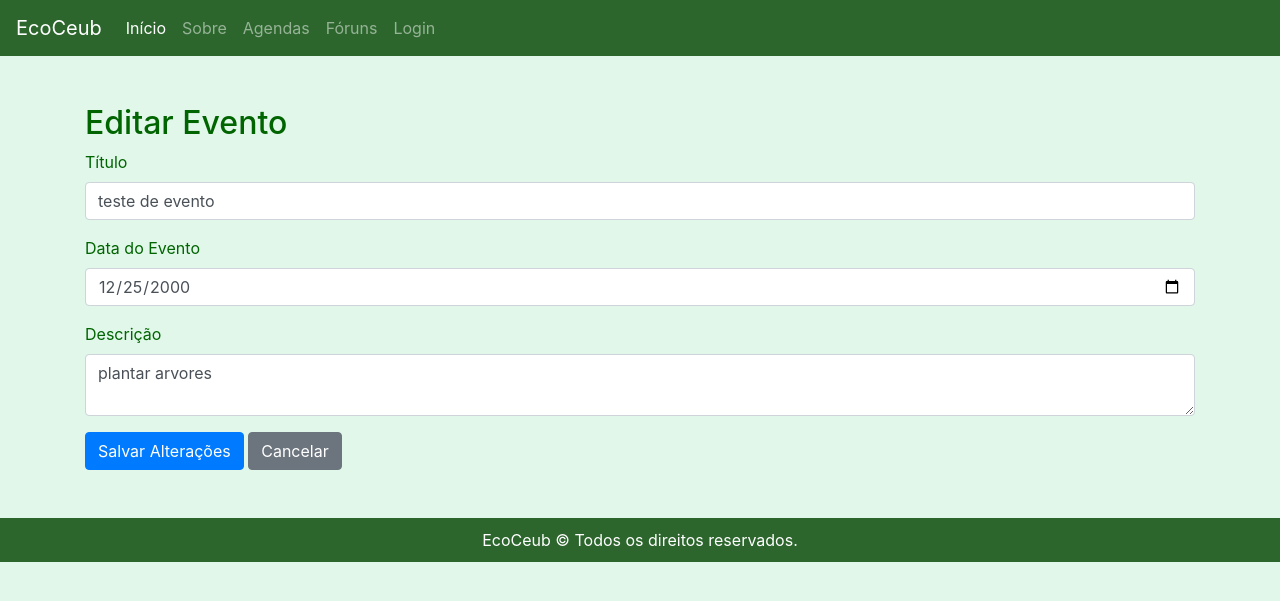
After one commit to HEllanlins/BackEnd, a Flask app: page /editar_evento/1 in a window 1280 px wide. The commit adds this page. Shown: the top 601 px of the page. Run offline with Flask 3, Linux system fonts and the light colour scheme; some libraries are stand-ins or nearby versions.

Commit message:
alterações

```diff
--- a/app.py
+++ b/app.py
@@ -111,6 +111,64 @@ def eventos():
 
     return render_template('eventos.html', eventos=eventos)
 
+# Rota para editar um evento
+@app.route('/editar_evento/<int:evento_id>', methods=['GET', 'POST'])
+def editar_evento(evento_id):
+    evento = Evento.query.get_or_404(evento_id)
+
+    if request.method == 'POST':
+        # Debugging: Imprimir o que está sendo enviado no formulário
+        print(request.form)
+
+        # Atualizando os dados do evento
+        evento.titulo = request.form.get('titulo')
+
+        # Convertendo a string de data para um objeto datetime
+        data_evento_str = request.form.get('data_evento')
+        if data_evento_str:
+            evento.data_evento = datetime.strptime(data_evento_str, '%Y-%m-%d')
+
+        evento.descricao = request.form.get('descricao')
+
+        # Tentativa de commit das mudanças
+        try:
+            print("Título:", evento.titulo)
+            print("Data do Evento:", evento.data_evento)
+            print("Descrição:", evento.descricao)
+            db.session.commit()
+            flash('Evento atualizado com sucesso!', 'success')
+            return redirect(url_for('agendas'))
+        except Exception as e:
+            db.session.rollback()  # Reverte a sessão em caso de erro
+            flash('Ocorreu um erro ao atualizar o evento: {}'.format(e), 'danger')
+            return redirect(url_for('agendas'))
+
+    return render_template('editar_evento.html', evento=evento)
+
+# Rota para excluir um evento
+@app.route('/excluir_evento/<int:evento_id>', methods=['POST'])
+@login_required
+def excluir_evento(evento_id):
+    # Buscar o evento pelo ID
+    evento = Evento.query.get_or_404(evento_id)
+
+    # Verificar se o evento pertence ao usuário logado
+    if evento.usuario_id == current_user.id:
+        try:
+            # Excluir o evento
+            db.session.delete(evento)
+            db.session.commit()
+            flash('Evento excluído com sucesso!', 'success')
+        except Exception as e:
+            db.session.rollback()  # Reverte a sessão em caso de erro
+            flash(f'Ocorreu um erro ao excluir o evento: {e}', 'danger')
+    else:
+        flash('Você não tem permissão para excluir este evento.', 'danger')
+
+    # Redirecionar para a agenda
+    return redirect(url_for('agendas'))
+
+# Rota da agenda
 @app.route('/agenda')
 def agendas():
     # Obter a data atual para filtrar os eventos
--- a/templates/agenda.html
+++ b/templates/agenda.html
@@ -13,6 +13,11 @@ agenda.html
             <li class="list-group-item">
                 <strong>{{ evento.titulo }}</strong> - {{ evento.data_evento.strftime('%d/%m/%Y') }}
                 <p>{{ evento.descricao }}</p>
+                <a href="{{ url_for('editar_evento', evento_id=evento.id) }}" class="btn btn-warning btn-sm">Editar</a>
+                <!-- Botão para excluir evento -->
+                <form action="{{ url_for('excluir_evento', evento_id=evento.id) }}" method="POST" style="display: inline-block;">
+                    <button type="submit" class="btn btn-danger btn-sm" onclick="return confirm('Tem certeza de que deseja excluir este evento?')">Excluir</button>
+                </form>
             </li>
         {% else %}
             <li class="list-group-item">Nenhum evento futuro encontrado.</li>
--- /dev/null
+++ b/templates/editar_evento.html
@@ -0,0 +1,23 @@
+{% extends "base.html" %}
+
+{% block content %}
+<div class="container mt-5">
+    <h2>Editar Evento</h2>
+    <form method="POST">
+        <div class="form-group">
+            <label for="titulo">Título</label>
+            <input type="text" class="form-control" id="titulo" name="titulo" value="{{ evento.titulo }}" required>
+        </div>
+        <div class="form-group">
+            <label for="data_evento">Data do Evento</label>
+            <input type="date" class="form-control" id="data_evento" name="data_evento" value="{{ evento.data_evento.strftime('%Y-%m-%d') }}" required>
+        </div>
+        <div class="form-group">
+            <label for="descricao">Descrição</label>
+            <textarea class="form-control" id="descricao" name="descricao" required>{{ evento.descricao }}</textarea>
+        </div>
+        <button type="submit" class="btn btn-primary">Salvar Alterações</button>
+        <a href="{{ url_for('agendas') }}" class="btn btn-secondary">Cancelar</a>
+    </form>
+</div>
+{% endblock %}
```
Also changed, not shown: templates/excluir_evento.html (added, +18 -0 lines), instance/ecoceub.db.
